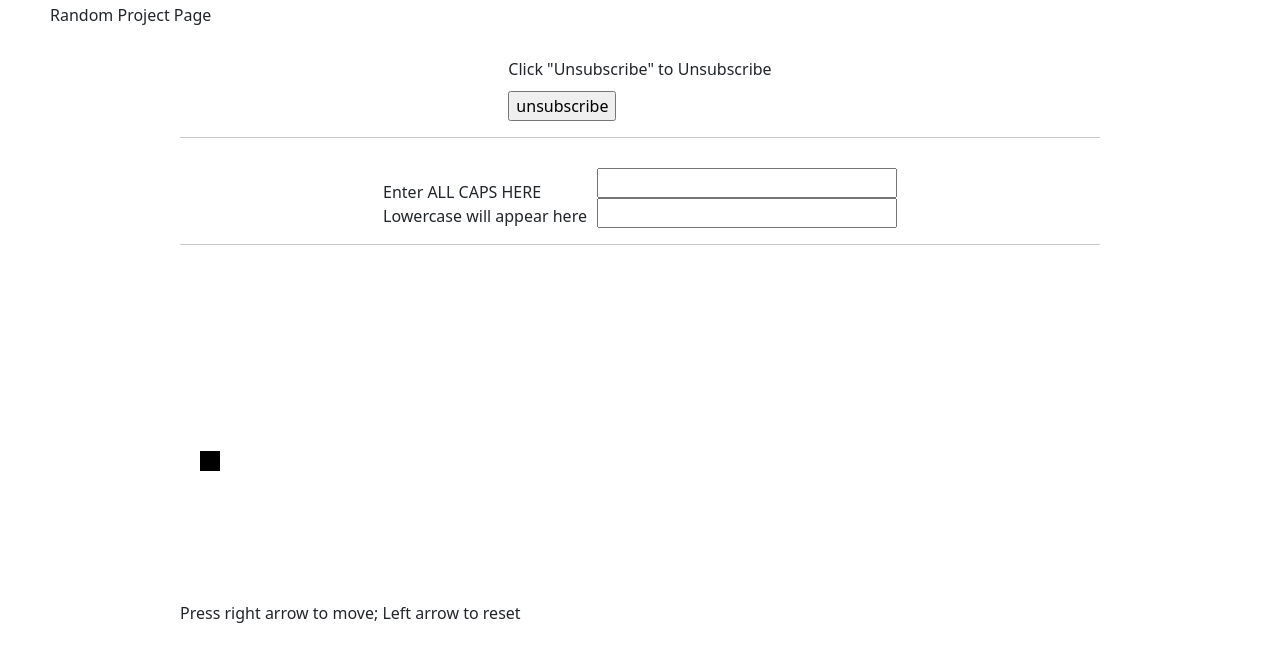
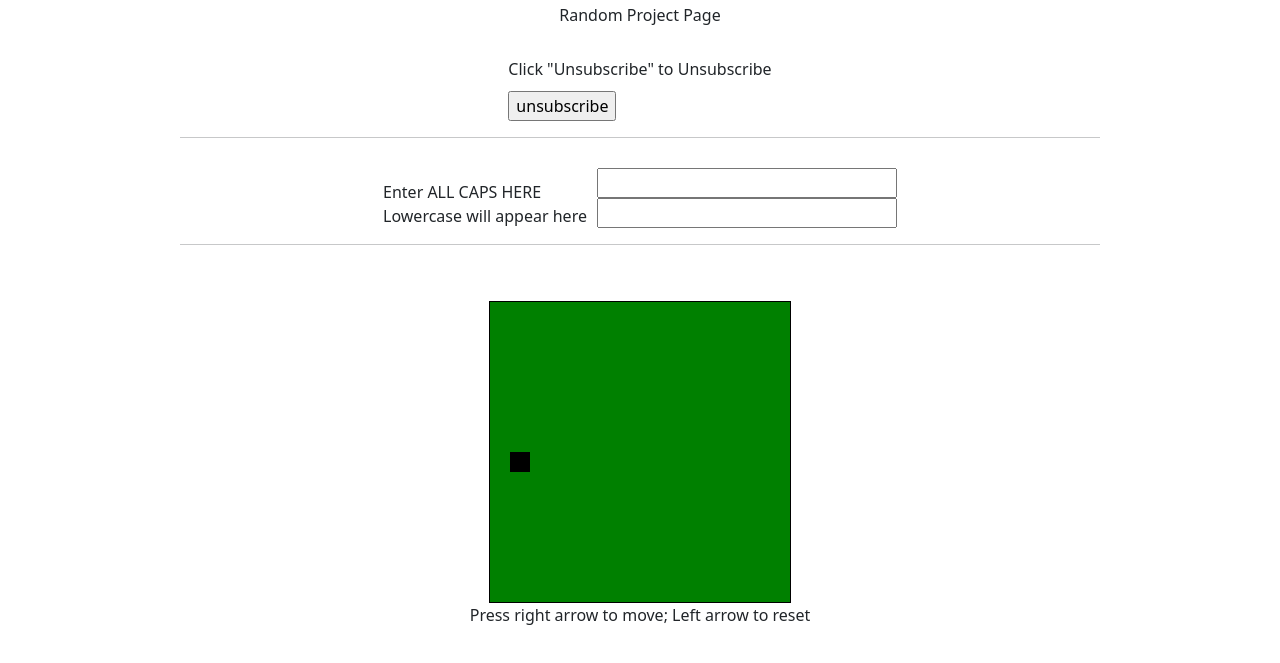
Before and after one commit to CharleeBrown/Random-Project-Page, a website: page public/index.html in a window 1280 px wide. Shown: the part 103-766 px from the top of the page. Drawn offline with nearby package versions, Linux system fonts and the light colour scheme.

Commit message:
updated css

```diff
--- a/public/index.html
+++ b/public/index.html
@@ -3,6 +3,7 @@
 <head>
   <title>Projects</title>
   <link rel="stylesheet" href="/stylesheets/style.css">
+  <link rel="stylesheet" href="/stylesheets/games.css">
   <link rel="stylesheet" href="https://cdn.jsdelivr.net/npm/bootstrap@5.3.2/dist/css/bootstrap.min.css" />
   <script src="/javascripts/main.js"></script>
 </head>
--- /dev/null
+++ b/public/stylesheets/games.css
@@ -0,0 +1,23 @@
+body {
+  padding: 50px;
+  font: 14px "Lucida Grande", Helvetica, Arial, sans-serif;
+}
+
+a {
+  color: #00B7FF;
+}
+
+#myCanvas{
+  border: 1px solid black;
+  background-color: green;
+  padding-left: 0;
+  padding-right: 0;
+  margin-left: auto;
+  margin-right: auto;
+  display: block;
+}
+
+p{
+text-align: center;
+
+}
```
